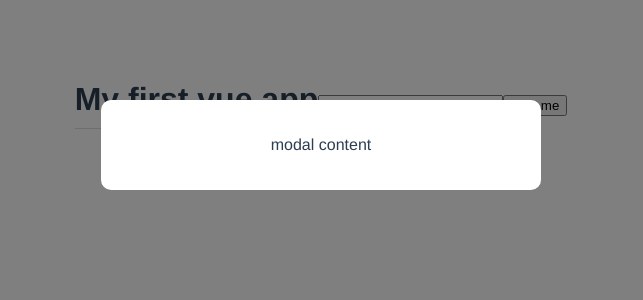
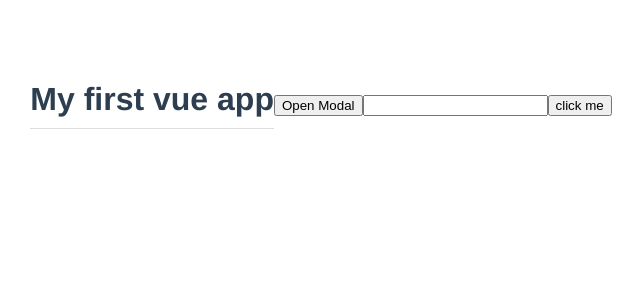
Before and after one commit to Molina-Q/vue-modal-project, a Vue app: page / in a window 1280 px wide. Shown: the top 300 px of the page, without its empty margins (319-962 px from the left). Built offline with nearby package versions, Linux system fonts and the light colour scheme.

Commit message:
feat: Add modal component and update title in App.vue

```diff
--- a/src/App.vue
+++ b/src/App.vue
@@ -1,8 +1,23 @@
 <template>
   <h1>{{ title }}</h1>
+
+  <div v-if="showModal">
+    <Modal @close="toggleModal">
+      <h1>Sign up for the Giveaway!</h1>
+      <p>Grab anything you wish for!</p>
+
+      <template v-slot:links>
+        <a href="#">My biggest link</a>
+        <a href="#">More info</a>
+      </template>
+
+    </Modal>
+  </div>
+
+  <button @click="toggleModal">Open Modal</button>
+
   <input type="text" ref="name">
   <button @click="handleClick">click me</button>
-  <Modal />
 </template>
 
 <script>
@@ -16,10 +31,17 @@ export default {
   },
   data() {
     return {
-      title: 'My first vue app'
+      title: 'My first vue app',
+      showModal: false
     }
+  },
+  methods: {
+    toggleModal() {
+      this.showModal = !this.showModal;
+    },
   }
 }
+
 </script>
 
 <style>
```
